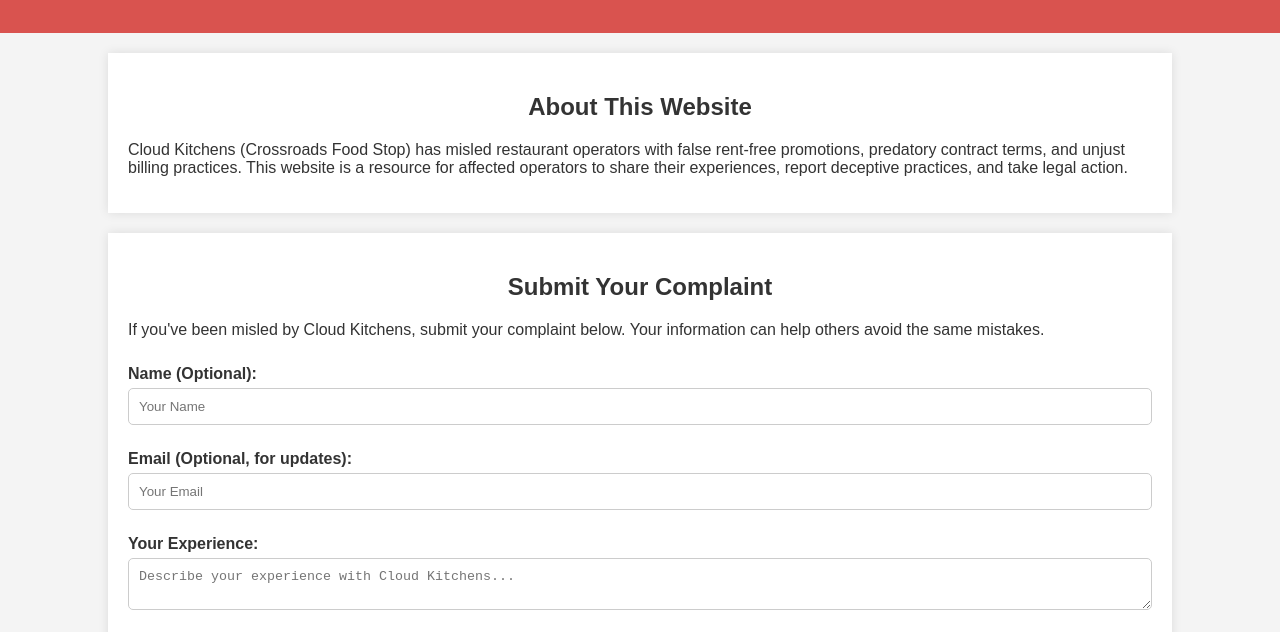
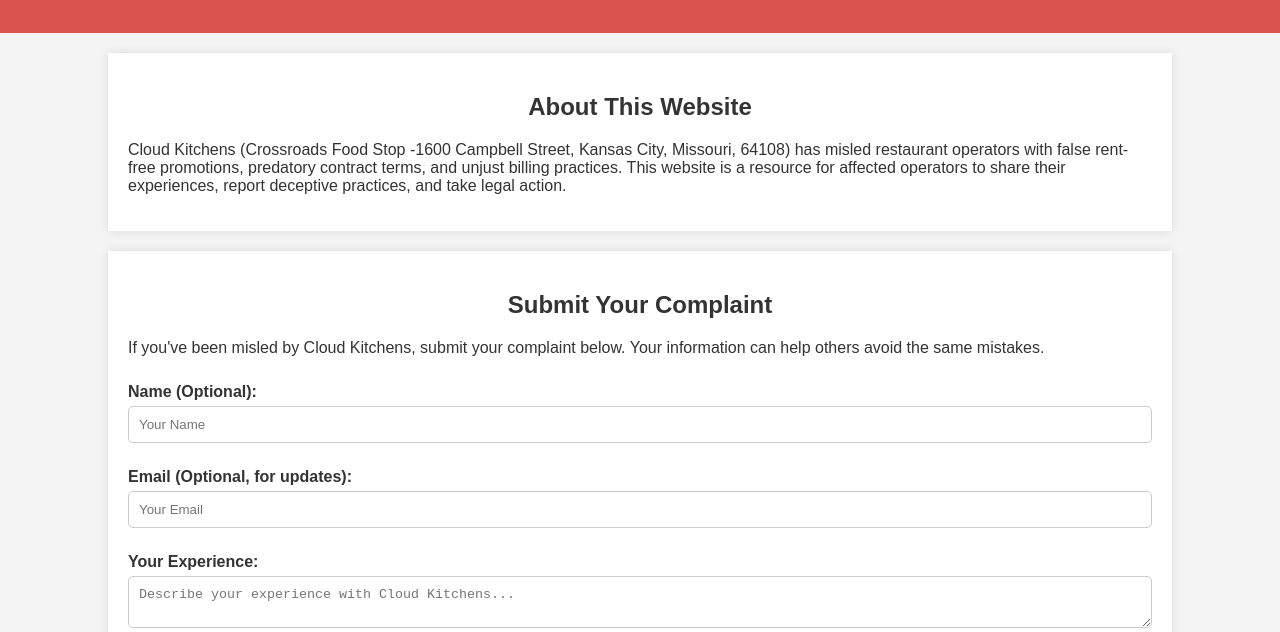
Before and after one commit to KansasCity816/CloudKitchenScams, a plain HTML site: page index.html in a window 1280 px wide. Shown: the part 121-753 px from the top of the page. Drawn offline with Linux system fonts and the light colour scheme.

Commit message:
Update index.html

```diff
--- a/index.html
+++ b/index.html
@@ -16,7 +16,7 @@
     <section id="about">
         <h2>About This Website</h2>
         <p>
-            Cloud Kitchens (Crossroads Food Stop) has misled restaurant operators with false rent-free promotions,
+            Cloud Kitchens (Crossroads Food Stop -1600 Campbell Street, Kansas City, Missouri, 64108) has misled restaurant operators with false rent-free promotions,
             predatory contract terms, and unjust billing practices. This website is a resource for affected operators
             to share their experiences, report deceptive practices, and take legal action.
         </p>
```
